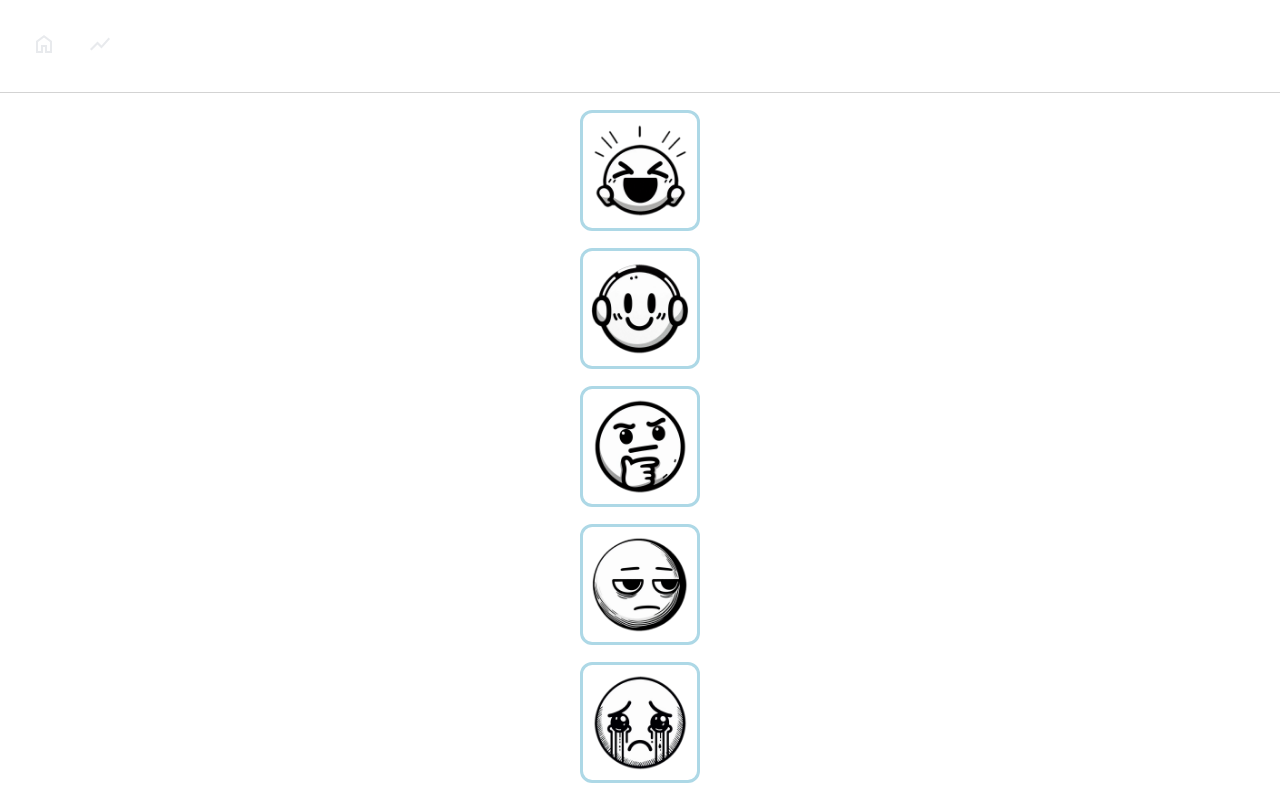
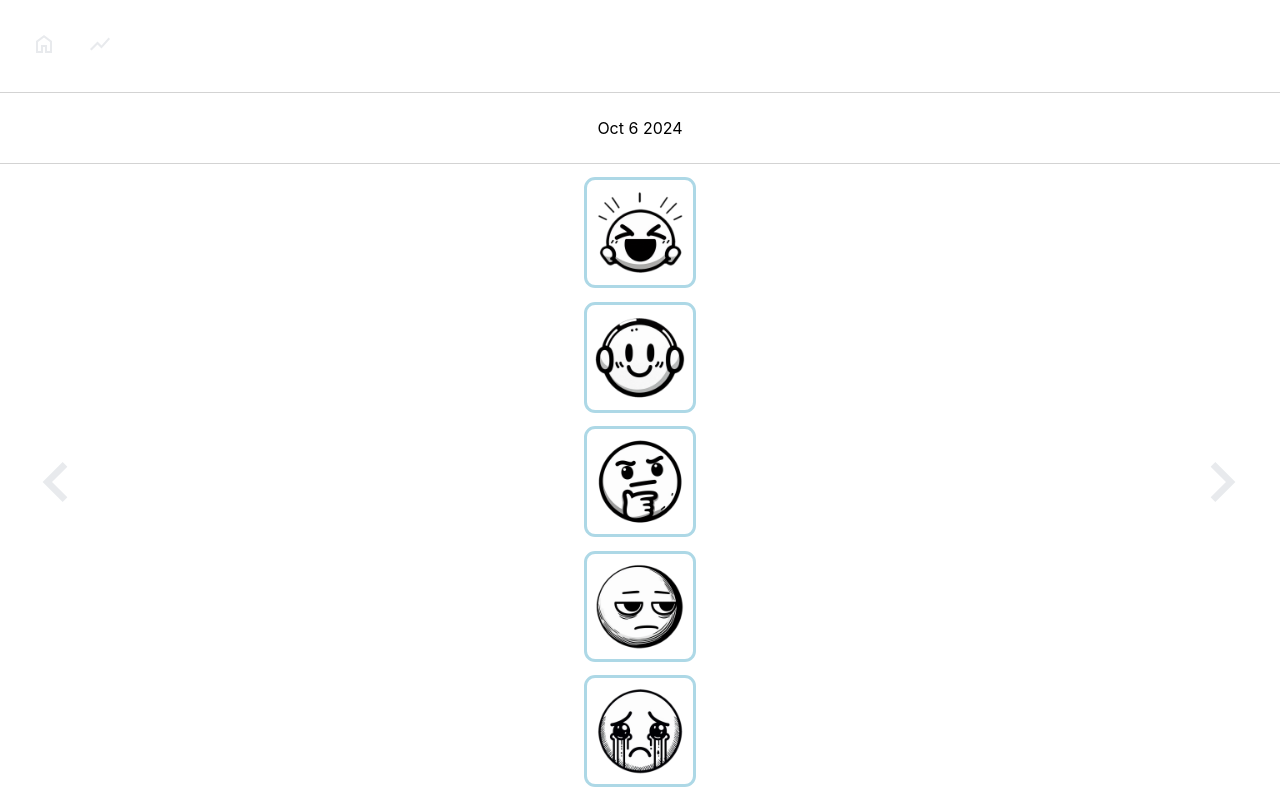
Before and after one commit to best-yuriy/happy-grant-app, a React (Create React App) app: page / in a window 1280 px wide. Built offline with nearby package versions, Linux system fonts and the light colour scheme.

Commit message:
feat: added date and date controls to prompt view

```diff
--- a/src/components/DayHappinessPrompt.css
+++ b/src/components/DayHappinessPrompt.css
@@ -1,4 +1,34 @@
+#day-happiness-prompt {
+  height: 100%;
+  display: flex;
+  flex-direction: column;
+}
+
+#day-happiness-prompt-header {
+  height: 10%;
+  align-content: center;
+  border-bottom: thin solid lightgrey;
+}
+
+#day-happiness-prompt-body {
+  height: 90%;
+  display: flex;
+  flex-direction: row;
+  align-items: center;
+}
+
+#day-happiness-prompt-left, #day-happiness-prompt-right {
+  min-width: 5em;
+  margin: 0 1em;
+}
+
+#day-happiness-prompt-left:hover, #day-happiness-prompt-right:hover {
+  background-color: lightgrey;
+  border-radius: 10%;
+}
+
 #happiness-level-prompt {
+  flex: 1;
   height: 100%;
   display: flex;
   flex-direction: column;
--- a/src/components/DayHappinessPrompt.js
+++ b/src/components/DayHappinessPrompt.js
@@ -1,4 +1,6 @@
 import './DayHappinessPrompt.css'
+import chevronBackward from '../assets/chevron-backward.svg'
+import chevronForward from '../assets/chevron-forward.svg'
 import ecstatic from '../assets/ecstatic.png'
 import happy from '../assets/happy.png'
 import thoughtful from '../assets/thoughtful.png'
@@ -13,12 +15,20 @@ function HappinessLevel({ percent, altText, src }) {
 
 function DayHappinessPrompt() {
     return (
-        <div id="happiness-level-prompt">
-            <HappinessLevel percent={100} src={ecstatic} altText={":D"}/>
-            <HappinessLevel percent={75} src={happy} altText={":)"}/>
-            <HappinessLevel percent={50} src={thoughtful} altText={":/"}/>
-            <HappinessLevel percent={25} src={sad} altText={":("}/>
-            <HappinessLevel percent={0} src={crying} altText={";("}/>
+        <div id='day-happiness-prompt'>
+            <div id='day-happiness-prompt-header'>Oct 6 2024</div>
+            <div id='day-happiness-prompt-body'>
+                <img id='day-happiness-prompt-left' src={chevronBackward} alt='back'/>
+                <div id='happiness-level-prompt'>
+                    <HappinessLevel percent={100} src={ecstatic} altText={":D"}/>
+                    <HappinessLevel percent={75} src={happy} altText={":)"}/>
+                    <HappinessLevel percent={50} src={thoughtful} altText={":/"}/>
+                    <HappinessLevel percent={25} src={sad} altText={":("}/>
+                    <HappinessLevel percent={0} src={crying} altText={";("}/>
+                    {/* <p>content</p> */}
+                </div>
+                <img id='day-happiness-prompt-right' src={chevronForward} alt='forward'/>
+            </div>
         </div>
     );
 }
```
Also changed, not shown: src/assets/chevron-backward.svg (added), src/assets/chevron-forward.svg (added).
